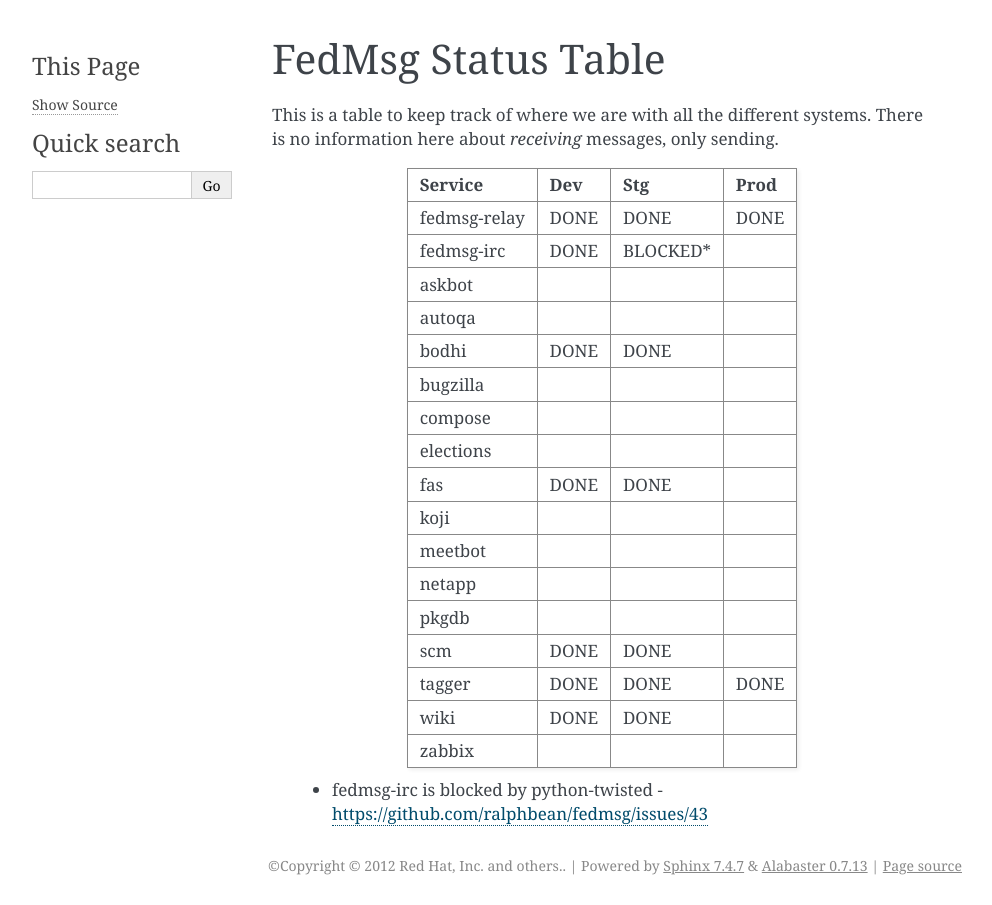
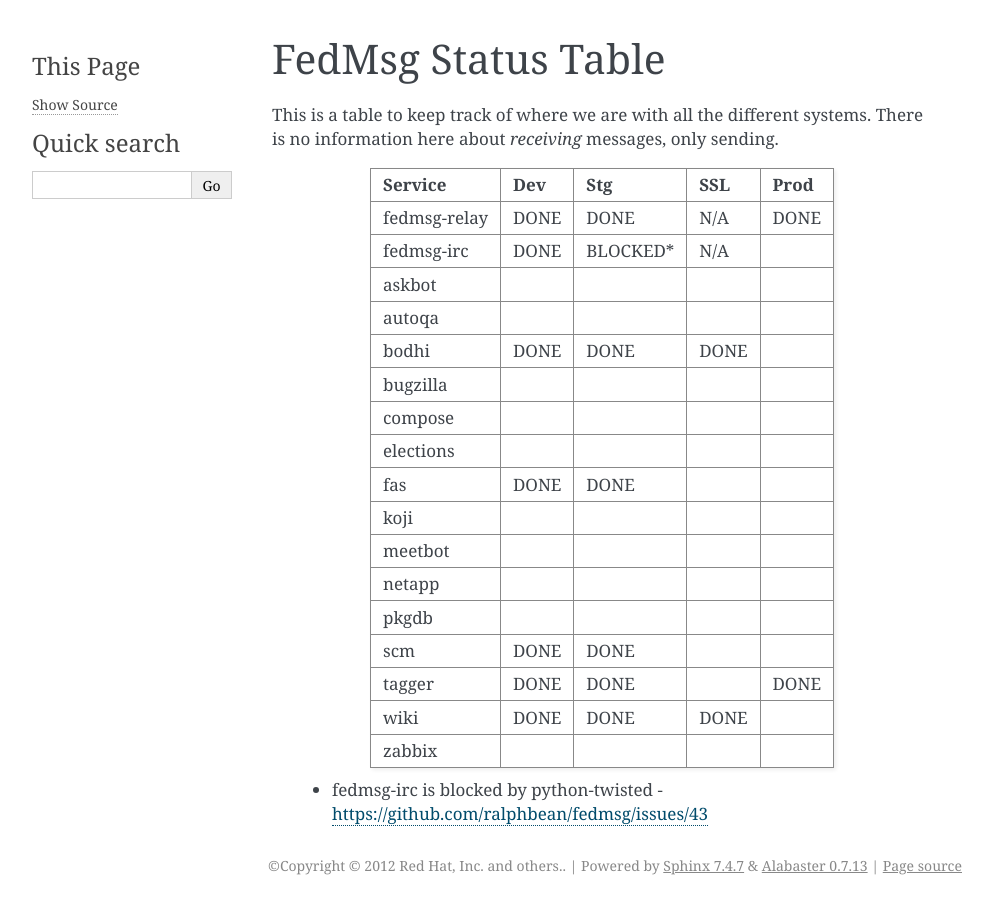
Before and after one commit to fedora-infra/fedmsg, a Sphinx documentation site: the page built from doc/status.rst, in a window 1280 px wide. Shown: the whole page, without its empty margins (148-1140 px from the left). Built offline with Sphinx 7.4.7, drawn with Linux system fonts in a browser that asks for light colours.

Commit message:
Update status table with SSL column.

```diff
--- a/doc/status.rst
+++ b/doc/status.rst
@@ -4,43 +4,43 @@
 This is a table to keep track of where we are with all the different systems.
 There is no information here about *receiving* messages, only sending.
 
-+---------------+-----------+-----------+-----------+
-| Service       | Dev       |   Stg     |   Prod    |
-+===============+===========+===========+===========+
-| fedmsg-relay  | DONE      |  DONE     | DONE      |
-+---------------+-----------+-----------+-----------+
-| fedmsg-irc    | DONE      |  BLOCKED* |           |
-+---------------+-----------+-----------+-----------+
-| askbot        |           |           |           |
-+---------------+-----------+-----------+-----------+
-| autoqa        |           |           |           |
-+---------------+-----------+-----------+-----------+
-| bodhi         | DONE      |  DONE     |           |
-+---------------+-----------+-----------+-----------+
-| bugzilla      |           |           |           |
-+---------------+-----------+-----------+-----------+
-| compose       |           |           |           |
-+---------------+-----------+-----------+-----------+
-| elections     |           |           |           |
-+---------------+-----------+-----------+-----------+
-| fas           | DONE      | DONE      |           |
-+---------------+-----------+-----------+-----------+
-| koji          |           |           |           |
-+---------------+-----------+-----------+-----------+
-| meetbot       |           |           |           |
-+---------------+-----------+-----------+-----------+
-| netapp        |           |           |           |
-+---------------+-----------+-----------+-----------+
-| pkgdb         |           |           |           |
-+---------------+-----------+-----------+-----------+
-| scm           | DONE      | DONE      |           |
-+---------------+-----------+-----------+-----------+
-| tagger        | DONE      | DONE      | DONE      |
-+---------------+-----------+-----------+-----------+
-| wiki          | DONE      | DONE      |           |
-+---------------+-----------+-----------+-----------+
-| zabbix        |           |           |           |
-+---------------+-----------+-----------+-----------+
++---------------+-----------+------------+----------+-----------+
+| Service       | Dev       |    Stg     |  SSL     |   Prod    |
++===============+===========+============+==========+===========+
+| fedmsg-relay  | DONE      |   DONE     | N/A      | DONE      |
++---------------+-----------+------------+----------+-----------+
+| fedmsg-irc    | DONE      |   BLOCKED* | N/A      |           |
++---------------+-----------+------------+----------+-----------+
+| askbot        |           |            |          |           |
++---------------+-----------+------------+----------+-----------+
+| autoqa        |           |            |          |           |
++---------------+-----------+------------+----------+-----------+
+| bodhi         | DONE      |   DONE     | DONE     |           |
++---------------+-----------+------------+----------+-----------+
+| bugzilla      |           |            |          |           |
++---------------+-----------+------------+----------+-----------+
+| compose       |           |            |          |           |
++---------------+-----------+------------+----------+-----------+
+| elections     |           |            |          |           |
++---------------+-----------+------------+----------+-----------+
+| fas           | DONE      |  DONE      |          |           |
++---------------+-----------+------------+----------+-----------+
+| koji          |           |            |          |           |
++---------------+-----------+------------+----------+-----------+
+| meetbot       |           |            |          |           |
++---------------+-----------+------------+----------+-----------+
+| netapp        |           |            |          |           |
++---------------+-----------+------------+----------+-----------+
+| pkgdb         |           |            |          |           |
++---------------+-----------+------------+----------+-----------+
+| scm           | DONE      |  DONE      |          |           |
++---------------+-----------+------------+----------+-----------+
+| tagger        | DONE      |  DONE      |          | DONE      |
++---------------+-----------+------------+----------+-----------+
+| wiki          | DONE      |  DONE      |DONE      |           |
++---------------+-----------+------------+----------+-----------+
+| zabbix        |           |            |          |           |
++---------------+-----------+------------+----------+-----------+
 
  - fedmsg-irc is blocked by python-twisted -
    https://github.com/ralphbean/fedmsg/issues/43
```
